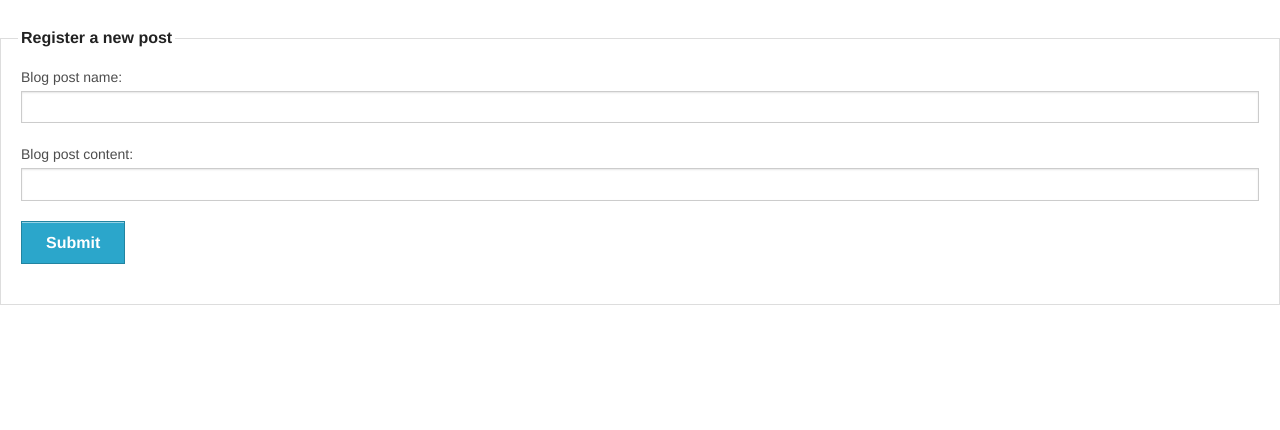
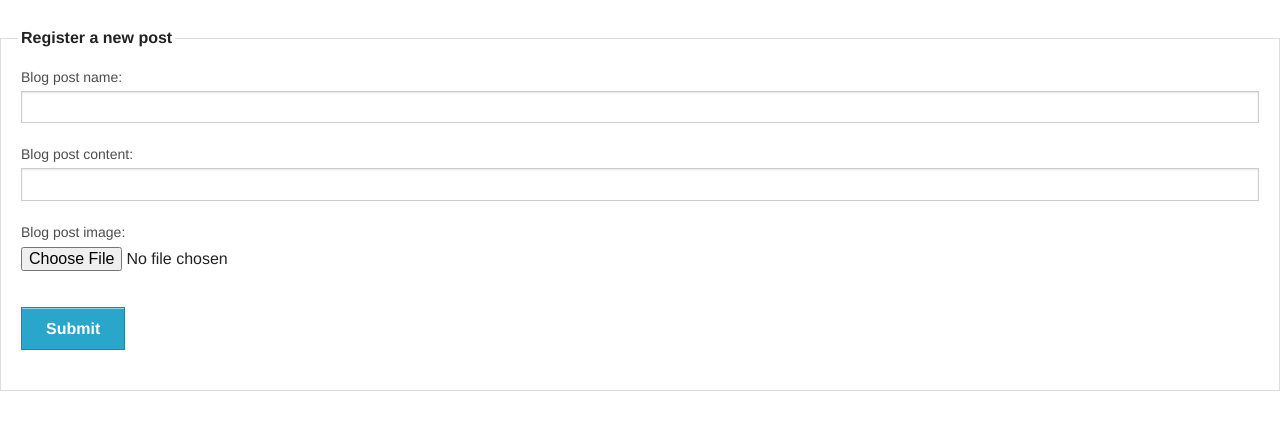
Before and after one commit to cacea/doucherism, a Django app: page /register/ in a window 1280 px wide. Shown: the part 45-475 px from the top of the page. Run offline with Django 3.2, Linux system fonts and the light colour scheme.

Commit message:
Modified models.py to support image upload. forms.py is now using a custom filter for post.blog_post_image that will provide only the last value of the path. created a custom function called split_string.py. View was change to be able to check/save image files. Some image files were added for testing purposes, might be deleted if considered unnecesary. Moved a bit settings.py mostly variable line. Added options to Navbar menu. Last but not least, added a custom url to server media files as this is not supported out-of-the-box by Django

```diff
--- a/blog_post/forms.py
+++ b/blog_post/forms.py
@@ -4,4 +4,4 @@ from blog_post.models import BlogEntry
 class BlogPostForm(ModelForm):
     class Meta:
         model = BlogEntry
-        fields = ['blog_post_name', 'blog_post_content']
+        fields = ['blog_post_name', 'blog_post_content', 'blog_post_image']
--- a/blog_post/models.py
+++ b/blog_post/models.py
@@ -1,4 +1,5 @@
 from django.db import models
+from django.conf import settings
 
 # Create your models here.
 
@@ -10,3 +11,4 @@ class BlogEntry(models.Model):
     blog_post_name = models.CharField(max_length=200)
     blog_post_content = models.CharField(max_length=1024)
     blog_pub_date = models.DateTimeField(auto_now=True)
+    blog_post_image = models.ImageField(upload_to = settings.MEDIA_ROOT, default = '/media_files/douche.jpg')
--- a/blog_post/views.py
+++ b/blog_post/views.py
@@ -8,13 +8,18 @@ from time import gmtime, strftime
 
 def home(request):
     blog_template = "blogs.html"
-    list_all_posts = BlogEntry.objects.all() # Con esto se listan todos los elementos de que se encuentren en la DB
+    list_all_posts = BlogEntry.objects.all().values() # Con esto se listan todos los elementos de que se encuentren en la DB
+    temp_counter_for_image = 0
+    for img_path in list_all_posts:
+    	temp_image_path = list_all_posts[temp_counter_for_image]['blog_post_image']
+    	image_file = temp_image_path.split('/')[-1]
+    	temp_counter_for_image +=1
     return render(request, blog_template, locals())
 
 def register_user_post(request):
     register_user_template = "register_post.html"
     if request.method == "POST":
-            new_blog_post = BlogPostForm(request.POST)
+            new_blog_post = BlogPostForm(request.POST, request.FILES)
             if new_blog_post.is_valid():
                 new_blog_post.save()
                 return HttpResponseRedirect('/')
--- a/doucherism/settings.py
+++ b/doucherism/settings.py
@@ -2,10 +2,11 @@ import os
 # Django settings for doucherism project.
 
 PROJECT_PATH = os.path.realpath(os.path.dirname(__file__))
-MEDIA_ROOT = PROJECT_PATH + '/media/'
+
 
 DEBUG = True
 TEMPLATE_DEBUG = DEBUG
+
 
 ADMINS = (
     # ('Youra Name', 'your_email@example.com'),
@@ -55,7 +56,7 @@ USE_TZ = True
 
 # Absolute filesystem path to the directory that will hold user-uploaded files.
 # Example: "/var/www/example.com/media/"
-#MEDIA_ROOT = ''
+MEDIA_ROOT = PROJECT_PATH + '/media/'
 
 # URL that handles the media served from MEDIA_ROOT. Make sure to use a
 # trailing slash.
@@ -75,6 +76,7 @@ STATIC_URL = '/static/'
 # Additional locations of static files
 STATICFILES_DIRS = (
     PROJECT_PATH + '/static/',
+    PROJECT_PATH + '/media/',
     # Put strings here, like "/home/html/static" or "C:/www/django/static".
     # Always use forward slashes, even on Windows.
     # Don't forget to use absolute paths, not relative paths.
--- a/doucherism/templates/base.html
+++ b/doucherism/templates/base.html
@@ -20,9 +20,9 @@
     <nav class="top-bar">
     <ul class="title-area">
         <li class="name">
-        <h1><a href="#">Doucherism </a></h1>
+        <h1><a href="/">Doucherism </a></h1>
         </li>
-        <li class="toggle-topbar menu-icon"><a href="#"><span>Menu</span></a>
+        <li class="toggle-topbar menu-icon"><a href="/"><span>Menu</span></a>
         </li>
     </ul>
 
--- a/doucherism/templates/register_post.html
+++ b/doucherism/templates/register_post.html
@@ -2,10 +2,10 @@
 
 {% block content%}
     {% if form %}
-    <form method="post" accept-charset="utf-8">{% csrf_token %}
+    <form method="post" accept-charset="utf-8" enctype="multipart/form-data">{% csrf_token %}
         <fieldset>
          <legend>Register a new post</legend>
-             {{ form.as_p }}
+ 			{{ form.as_p }}
     	     <input type="submit" class="button"></a>
         </fieldset>
     </form>
--- a/doucherism/urls.py
+++ b/doucherism/urls.py
@@ -1,4 +1,5 @@
 from django.conf.urls import patterns, include, url
+from django.conf import settings
 import blog_post.views
 
 # Uncomment the next two lines to enable the admin:
@@ -11,3 +12,8 @@ urlpatterns = patterns('',
     url(r'^register/', blog_post.views.register_user_post),
     url(r'^admin/', include(admin.site.urls)),
 )
+
+if settings.DEBUG:
+    urlpatterns += patterns('',
+        (r'^media_files/(?P<path>.*)$', 'django.views.static.serve', {'document_root': settings.MEDIA_ROOT, 'show_indexes':True}),
+)
```
Also changed, not shown: blog_post/templatetags/split_string.py (added, +7 -0 lines), doucherism/templates/blogs.html (+7 -3 lines), blog_post/templatetags/__init__.py (added), doucherism/media/IMG_0751.JPG (added), doucherism/media/IMG_0751_1.JPG (added), doucherism/media/IMG_0753.JPG (added), doucherism/media/IMG_0754.JPG (added), 4 other files.
